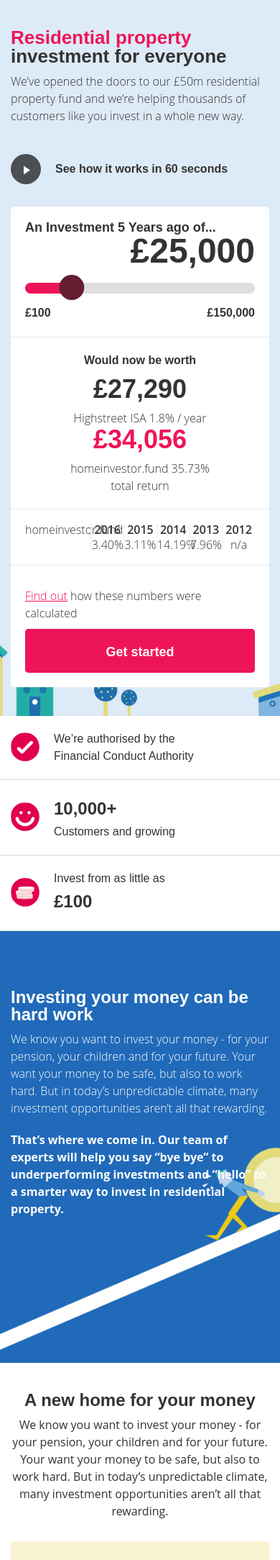
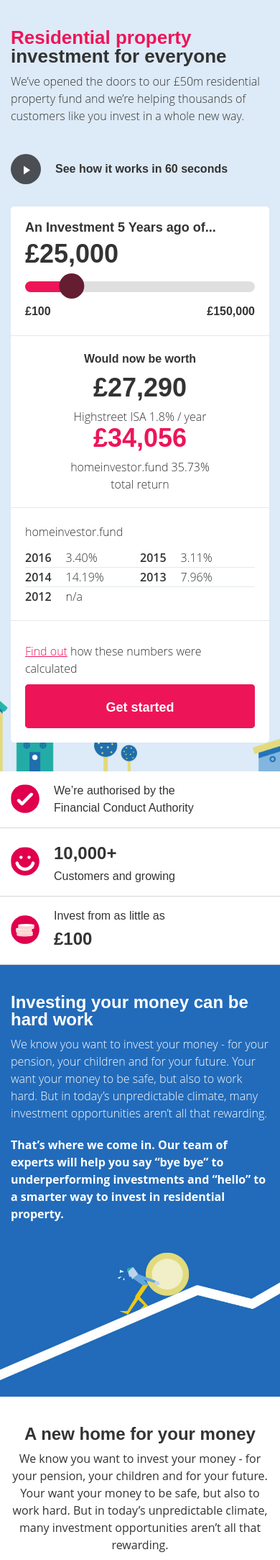
Before and after one commit to daveymoores/homeinvestorfund-frontend, a PHP site: page / in a window 390 px wide. Shown: the part 56-2224 px from the top of the page at 72% size. Run offline with PHP 8.4, Linux system fonts and the light colour scheme; some libraries are stand-ins or nearby versions.

Commit message:
mobile fixes to header

```diff
--- a/assets/scripts/widgets/calculator.js
+++ b/assets/scripts/widgets/calculator.js
@@ -50,7 +50,7 @@
         stick: null,        // [Number stickTo, Number stickRadius] : use it if handle should stick to stickTo-th value in stickRadius
         borderRadius: 10,    // Number, if you use buffer + border-radius in css for looks good,
         onInit: function () {
-            console.info('onInit')
+            console.info('onInit');
         },
         onSlideStart: function (position, value) {
             console.info('onSlideStart', 'position: ' + position, 'value: ' + value);
@@ -72,7 +72,7 @@
     var R = 35.73/100;
     var standardRate = Math.round(amount*(1 + (r * 5)));
     var fundRate = Math.round(amount*(1 + (R * 5)));
-    return [standardRate, fundRate];
+    return [standardRate.toLocaleString(), fundRate.toLocaleString()];
 }
 
 module.exports = Calculator;
--- a/assets/styles/common/_variables.scss
+++ b/assets/styles/common/_variables.scss
@@ -22,10 +22,13 @@
 $grey-5: #a0a0a0;
 $grey-6: #d7d7d7;
 $grey-7: #4b4f54;
+$grey-8: #1f2025;
 
 $global-radius: 5px;
 $section-padding: 70px;
 $section-dbl-padding: 2 * $section-padding;
+$col-padding: 15px;
+$dbl-col-padding: 2 * $col-padding;
 
 
 $font-size-base:            18px;
--- a/assets/styles/components/_attributes.scss
+++ b/assets/styles/components/_attributes.scss
@@ -21,10 +21,10 @@
         @include display(flex);
         @include flex-direction(row);
         @include align-items(center);
-        width: calc(100% + 40px);
+        width: calc(100% + 30px);
         border-bottom: 1px solid $grey-6;
-        @include padding(20px);
-        margin-left: -20px;
+        @include padding(15px);
+        margin-left: -15px;
 
         @media all and (min-width: $container-tablet) {
             @include padding(0px);
--- a/assets/styles/components/_calculator.scss
+++ b/assets/styles/components/_calculator.scss
@@ -24,7 +24,7 @@
         display: block;
         text-align: center;
 
-        @media all and (min-width: $container-tablet) {
+        @media all and (min-width: $container-lg) {
             display: inline-block;
         }
     }
@@ -35,7 +35,7 @@
         line-height: $lineheight-small;
         font-weight: 300;
 
-        @media all and (min-width: $container-tablet) {
+        @media all and (min-width: $container-lg) {
             float: right;
         }
     }
@@ -65,12 +65,22 @@
 
     dt {
         font-size: $font-size-base;
+
+        @media all and (min-width: $container-desktop) {
             float: left;
+        }
     }
 
     dd {
+        font-size: $font-size-h2;
+        display: block;
+        margin-top: 10px;
+
+        @media all and (min-width: $container-desktop) {
             font-size: $font-size-h1;
             float: right;
+            margin-top: 0px;
+        }
     }
 }
 
@@ -110,18 +120,45 @@
     @include clearfix;
 
     li {
+        width: 50%;
         float: left;
+        border-bottom: 1px solid $grey-2;
+        @include margin(5px 0 0px);
+
+        @media all and (min-width: $container-lg) {
             width: calc(100% / 7);
             text-align: center;
             border-left: 1px solid $grey-2;
+            border-bottom: none;
+        }
 
         &:first-child {
+            border-left: none;
+            display: block;
+            float: none;
+            margin-bottom: 15px;
+            border-bottom: none;
+
+            @media all and (min-width: $container-lg) {
+                float: left;
+                margin-bottom: 0px;
                 width: calc(100% / 7 * 2);
-            border-left: none;
+            }
+        }
+
+        &:last-child {
+            border-bottom: none;
         }
 
         span {
             display: block;
+            float: left;
+            margin-right: 20px;
+
+            @media all and (min-width: $container-lg) {
+                float: none;
+                margin-right: 0px;
+            }
 
             &:first-child {
                 font-weight: 600;
--- a/assets/styles/components/_call-out.scss
+++ b/assets/styles/components/_call-out.scss
@@ -1,9 +1,14 @@
 .call-out {
     background-color: $red-1;
-    min-height: 515px;
-    @include padding($section-dbl-padding 0);
+    min-height: auto;
+    padding: 40px 0 100px;
     position: relative;
     overflow: hidden;
+
+    @media all and (min-width: $container-tablet) {
+        min-height: 515px;
+        @include padding($section-dbl-padding 0);
+    }
 
     .centered-heading * {
         color: white;
--- a/assets/styles/components/_footer.scss
+++ b/assets/styles/components/_footer.scss
@@ -1,31 +1,72 @@
 .footer {
     border-top: 1px solid $grey-2;
+    @include padding(25px 0 0);
+
+    @media all and (min-width: $container-tablet) {
         @include padding(80px 0 0);
+    }
+}
+
+.footer--copyright {
+    display: none;
+
+    @media all and (min-width: $container-tablet) {
+        display: block;
+    }
 }
 
 .footer__buttress {
     @include font-proxima(600);
-    margin-top: 80px;
+    margin-top: 0px;
     background-color: $grey-3;
     color: $white;
+    margin-top: 20px;
+
+    @media all and (min-width: $container-tablet) {
+        margin-top: 80px;
+    }
 
     p {
         @include font-proxima(600);
     }
 
     ul {
+        margin-left: -$col-padding;
+        width: calc(100% + 30px);
+
+        @media all and (min-width: $container-tablet) {
             padding: 20px 0px;
             @include clearfix;
+        }
 
         li {
+            display: block;
+            @include padding($col-padding);
+            font-size: $font-size-small;
+            line-height: $lineheight-small;
+            border-bottom: 1px solid $grey-8;
+
+            @media all and (min-width: $container-tablet) {
                 float: left;
-            @include padding(0px 15px);
+                @include padding(0px $col-padding);
                 font-size: $font-size-base;
                 line-height: $lineheight-base;
                 border-right: 2px solid $grey-4;
+                border-bottom: none;
+            }
+
+            &.mobile-only {
+                display: block;
+
+                @media all and (min-width: $container-tablet) {
+                    display: none;
+                }
+            }
 
             &:first-child {
+                @media all and (min-width: $container-tablet) {
                     padding-left: 0px;
+                }
             }
 
             &:last-child {
@@ -36,6 +77,18 @@
 }
 
 .footer--list {
+    margin-left: -$col-padding;
+    width: calc(100% + 30px);
+    @include padding(0 $col-padding);
+    margin-bottom: 20px;
+    border-bottom: 1px solid $grey-2;
+    font-size: $font-size-base;
+    line-height: $lineheight-base;
+
+    @media all and (min-width: $container-tablet) {
+        border-bottom: none;
+    }
+
     li {
         padding-bottom: 25px;
     }
--- a/assets/styles/components/_formtype.scss
+++ b/assets/styles/components/_formtype.scss
@@ -17,13 +17,20 @@
 }
 
 .formtype--email-wrapper {
-    @include display(flex);
-    @include flex-direction(row);
-    @include justify-content(space-between);
     margin-top: 15px;
 
+    @media all and ($container-tablet) {
+        @include display(flex);
+        @include flex-direction(row);
+        @include justify-content(space-between);
+    }
+
     > input {
-        width: 66%;
+        width: 100%;
+
+        @media all and ($container-tablet) {
+            width: 66%;
+        }
     }
 }
 
--- a/assets/styles/components/_fw-wrap.scss
+++ b/assets/styles/components/_fw-wrap.scss
@@ -18,7 +18,7 @@
     }
 
     &.double-padding {
-        @include padding(80px 0);
+        @include padding(40px 0 80px);
 
         @media all and (min-width: $container-tablet) {
             @include padding(140px 0);
--- a/assets/styles/components/_ghost-panel.scss
+++ b/assets/styles/components/_ghost-panel.scss
@@ -26,5 +26,9 @@
 }
 
 .ghost-panel--section-padding {
-    @include padding(80px 0);
+    @include padding(40px 0);
+
+    @media all and (min-width: $container-tablet) {
+        @include padding(80px 0);
+    }
 }
--- a/assets/styles/components/_panel.scss
+++ b/assets/styles/components/_panel.scss
@@ -17,3 +17,17 @@
         font-weight: 300;
     }
 }
+
+.container > .row {
+    .col-md-3:last-child {
+        > .panel {
+            margin-bottom: 0px;
+        }
+    }
+
+    .col-md-4:last-child {
+        > .panel {
+            margin-bottom: 0px;
+        }
+    }
+}
--- a/assets/styles/components/_section-bg.scss
+++ b/assets/styles/components/_section-bg.scss
@@ -20,7 +20,12 @@
     }
 
     &__hard-work {
-        background: #1B54AA url(../images/bg/blue-rock.png) bottom center no-repeat;
-        background-size: cover;
+        background: #226bba url(../images/bg/blue-rock-mob.jpg) bottom center no-repeat;
+        background-size: contain;
+
+        @media all and (min-width: $mobile-only) {
+            background: #226bba url(../images/bg/blue-rock.png) bottom center no-repeat;
+            background-size: cover;
+        }
     }
 }
--- a/components/footer.php
+++ b/components/footer.php
@@ -31,13 +31,14 @@
 		<div class="container">
 			<div class="row">
 				<div class="col-md-4">
-					<p><small>&copy; homeinvestor.fund 2017</small></p>
+					<p class="footer--copyright"><small>&copy; homeinvestor.fund 2017</small></p>
 				</div>
 				<div class="col-md-8">
 					<ul>
 						<li>T&amp;C's</li>
 						<li>Private policy</li>
 						<li>Investment Terms</li>
+						<li class="mobile-only">&copy; homeinvestor.fund 2017</li>
 					</ul>
 				</div>
 			</div>
--- a/index.php
+++ b/index.php
@@ -219,6 +219,20 @@
 						</heading>
 						<p>We’re always finding new opportunities for you to invest. Because we mostly select new build properties, we can keep maintenance costs low.</p>
 					</div>
+
+					<div class="properties" id="propertiesHook">
+						<div class="container">
+							<div class="row">
+								<div class="col-md-12">
+
+									<div class="properties__container"></div>
+									<a href="#_" class="btn__primary--red">Load more</a>
+
+								</div>
+							</div>
+						</div>
+					</div>
+
 					<div class="map--unit" data-widget="maps"></div>
 				</div>
 			</div>
```
Also changed, not shown: assets/images/bg/blue-rock-mob.jpg (added), dist/images/bg/blue-rock-mob.jpg (added), dist/scripts/main.min.js, dist/styles/main.css. Lines whose indentation alone changed are shown as unchanged.
